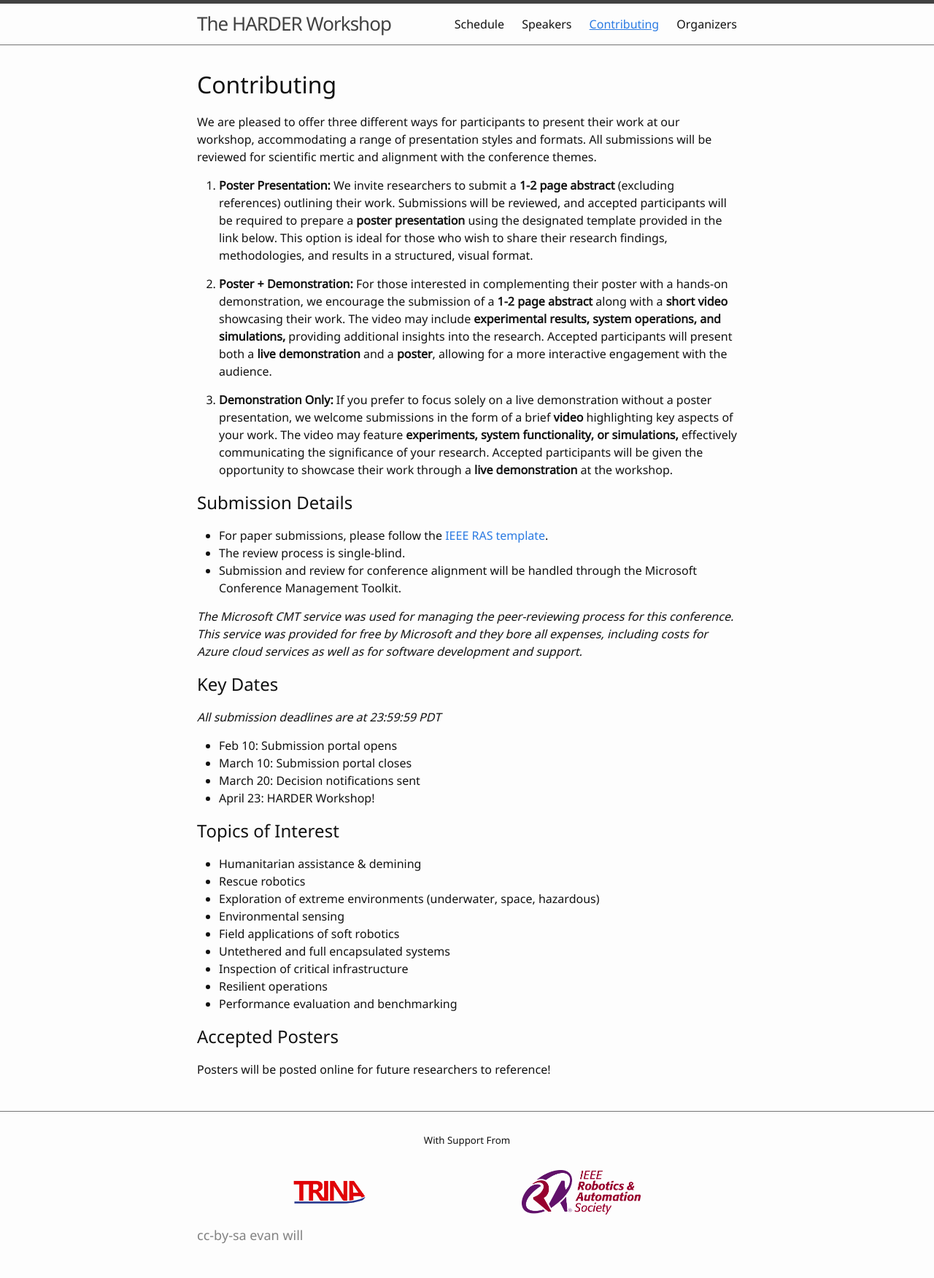
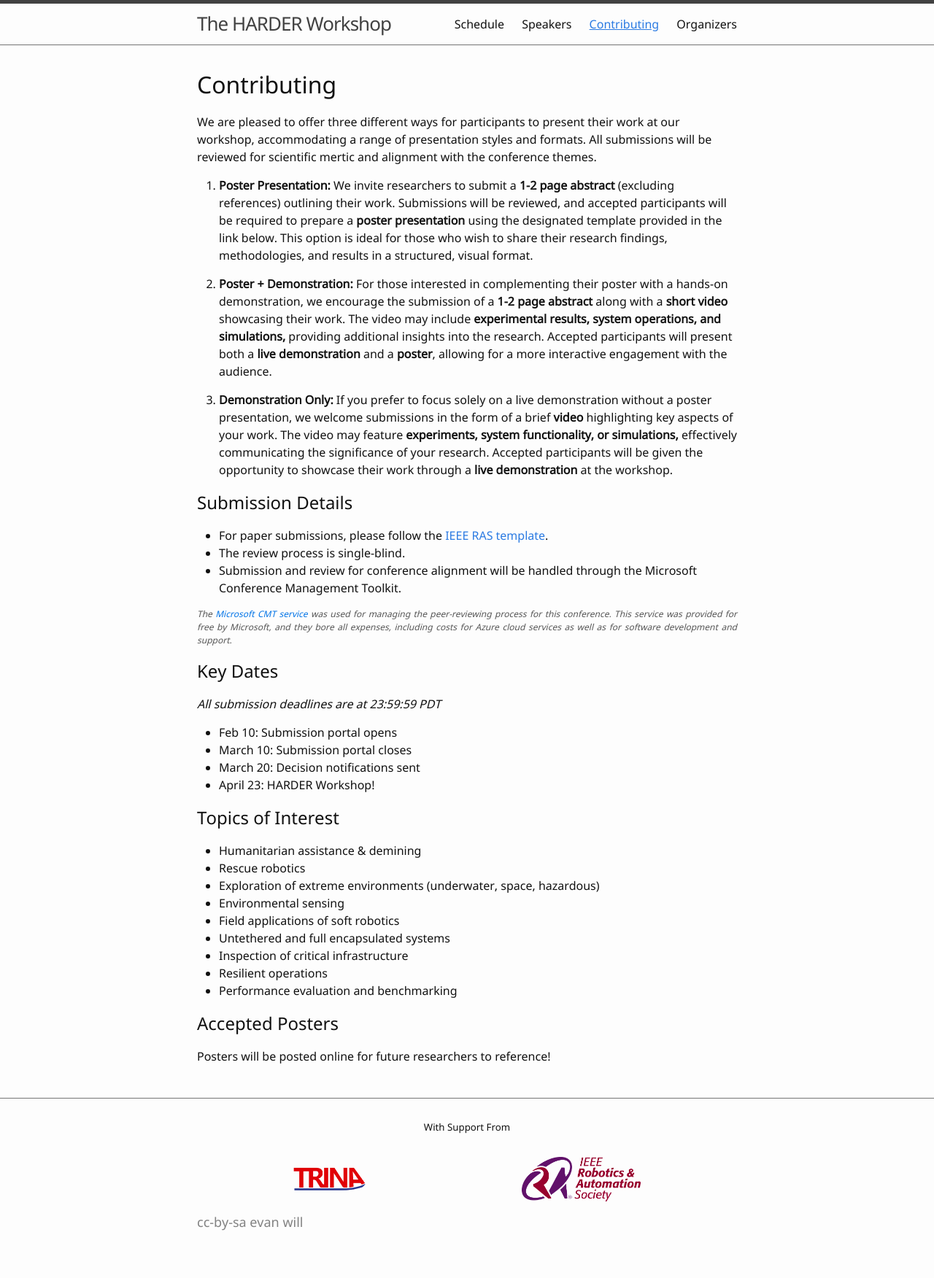
Before and after one commit to harder-workshop/robosoft_2025, a Jekyll site: the page built from 2-contributing.md, in a window 1280 px wide. Shown: the whole page at 73% size. Built offline with Jekyll 4.4.1, drawn with Linux system fonts in a browser that asks for light colours; part of the change alters nothing that is shown.

```diff
--- a/2-contributing.md
+++ b/2-contributing.md
@@ -19,7 +19,26 @@ We are pleased to offer three different ways for participants to present their w
 - The review process is single-blind.
 - Submission and review for conference alignment will be handled through the Microsoft Conference Management Toolkit.
 
-*The Microsoft CMT service was used for managing the peer-reviewing process for this conference. This service was provided for free by Microsoft and they bore all expenses, including costs for Azure cloud services as well as for software development and support.*
+<p class="footnote">
+  <i>The <a href="https://cmt3.research.microsoft.com">Microsoft CMT service</a> was used for managing the peer-reviewing process for this conference. This service was provided for free by Microsoft, and they bore all expenses, including costs for Azure cloud services as well as for software development and support.</i>
+</p>
+
+<style>
+.footnote {
+  font-size: 0.75em; /* Adjusts to footnote size */
+  color: #555; /* Slightly muted color */
+  text-align: justify;
+}
+
+.footnote a {
+  color: #0073e6; /* Ensures the link is visible */
+  text-decoration: none;
+}
+
+.footnote a:hover {
+  text-decoration: underline;
+}
+</style>
 
 ## Key Dates
 
```
